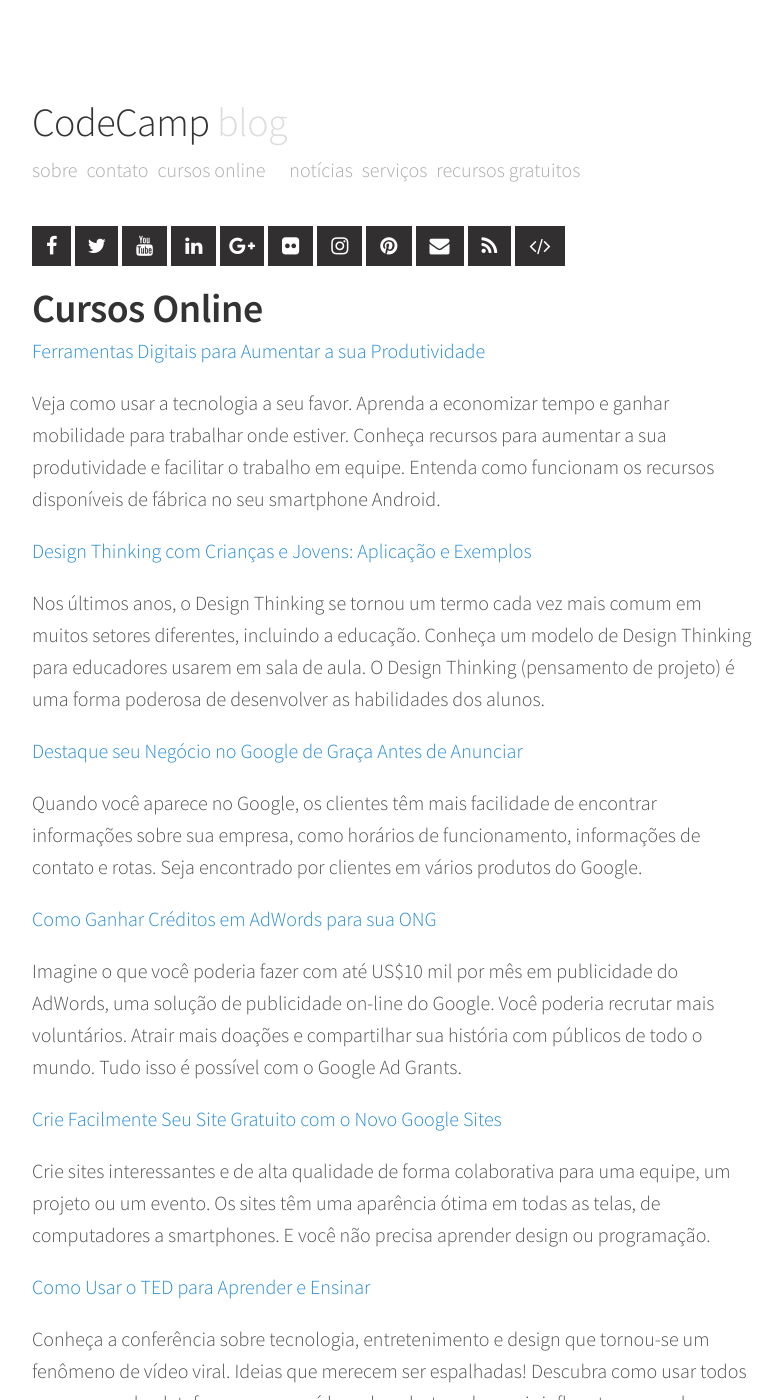
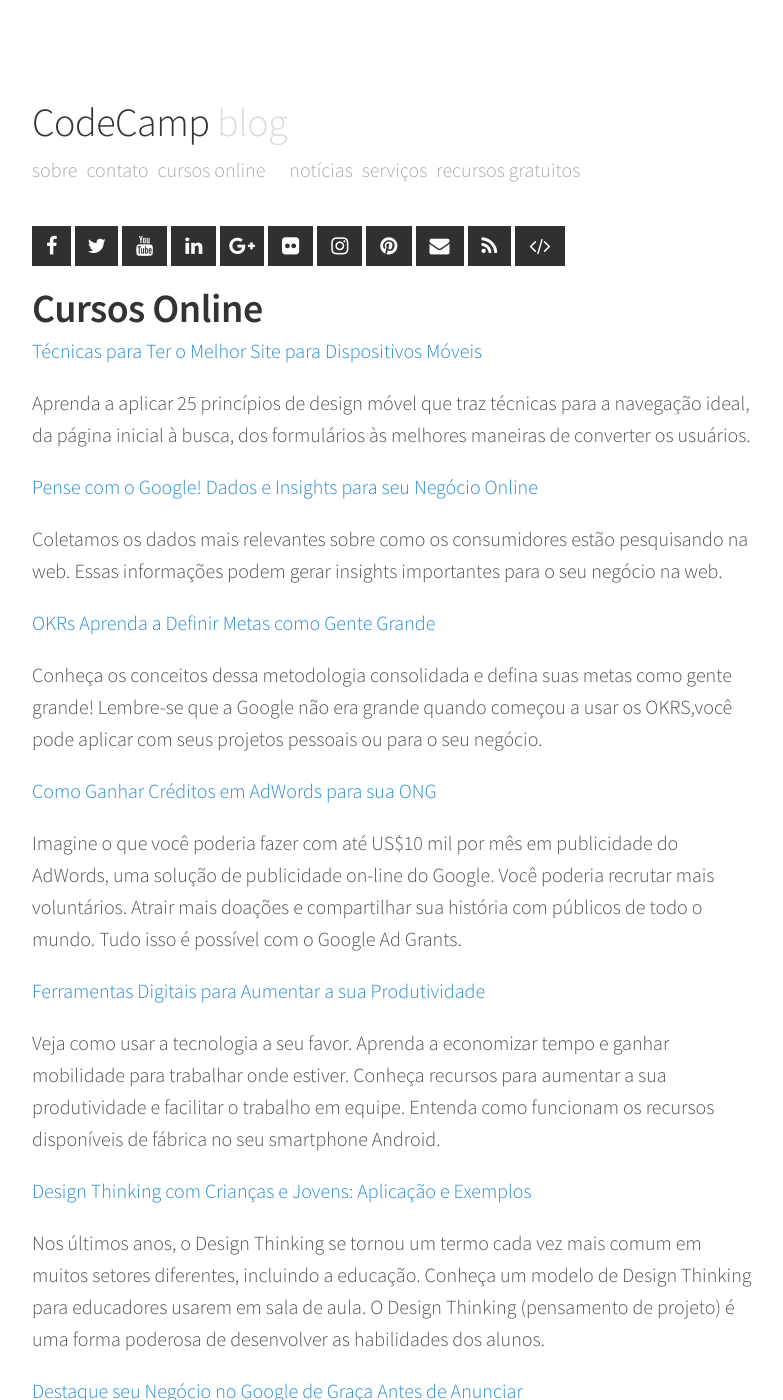
Before and after one commit to snvas/snvas.github.io, a Jekyll site: the page built from cursos.md, in a window 1280 px wide and 1400 px high. Shown: the whole window, without its empty margins (248-1031 px from the left). Built offline with Jekyll 4.4.1, drawn with Linux system fonts in a browser that asks for light colours; nearby versions of some CDN libraries.

Commit message:
cursos novos

```diff
--- a/cursos.md
+++ b/cursos.md
@@ -3,6 +3,22 @@ layout: page
 title: Cursos Online
 permalink: /cursos/
 ---
+
+ [Técnicas para Ter o Melhor Site para Dispositivos Móveis](https://www.udemy.com/tecnicas-para-ter-o-melhor-site-mobile/)
+
+ Aprenda a aplicar 25 princípios de design móvel que traz técnicas para a navegação ideal, da página inicial à busca, dos formulários às melhores maneiras de converter os usuários.
+
+ [Pense com o Google! Dados e Insights para seu Negócio Online](https://www.udemy.com/pense-com-o-google/)
+
+ Coletamos os dados mais relevantes sobre como os consumidores estão pesquisando na web. Essas informações podem gerar insights importantes para o seu negócio na web.
+
+[OKRs Aprenda a Definir Metas como Gente Grande](https://www.udemy.com/okrs-aprenda-a-definir-metas/?couponCode=ACADEMY_OKRS)
+
+Conheça os conceitos dessa metodologia consolidada e defina suas metas como gente grande! Lembre-se que a Google não era grande quando começou a usar os OKRS,você pode aplicar com seus projetos pessoais ou para o seu negócio.
+
+[Como Ganhar Créditos em AdWords para sua ONG](https://www.udemy.com/como-ganhar-creditos-em-adwords-para-sua-ong/)
+
+Imagine o que você poderia fazer com até US$10 mil por mês em publicidade do AdWords, uma solução de publicidade on-line do Google. Você poderia recrutar mais voluntários. Atrair mais doações e compartilhar sua história com públicos de todo o mundo. Tudo isso é possível com o Google Ad Grants.
 
 [Ferramentas Digitais para Aumentar a sua Produtividade](https://academiadosinovadores.com.br/cursoprodutividade)
 
```
